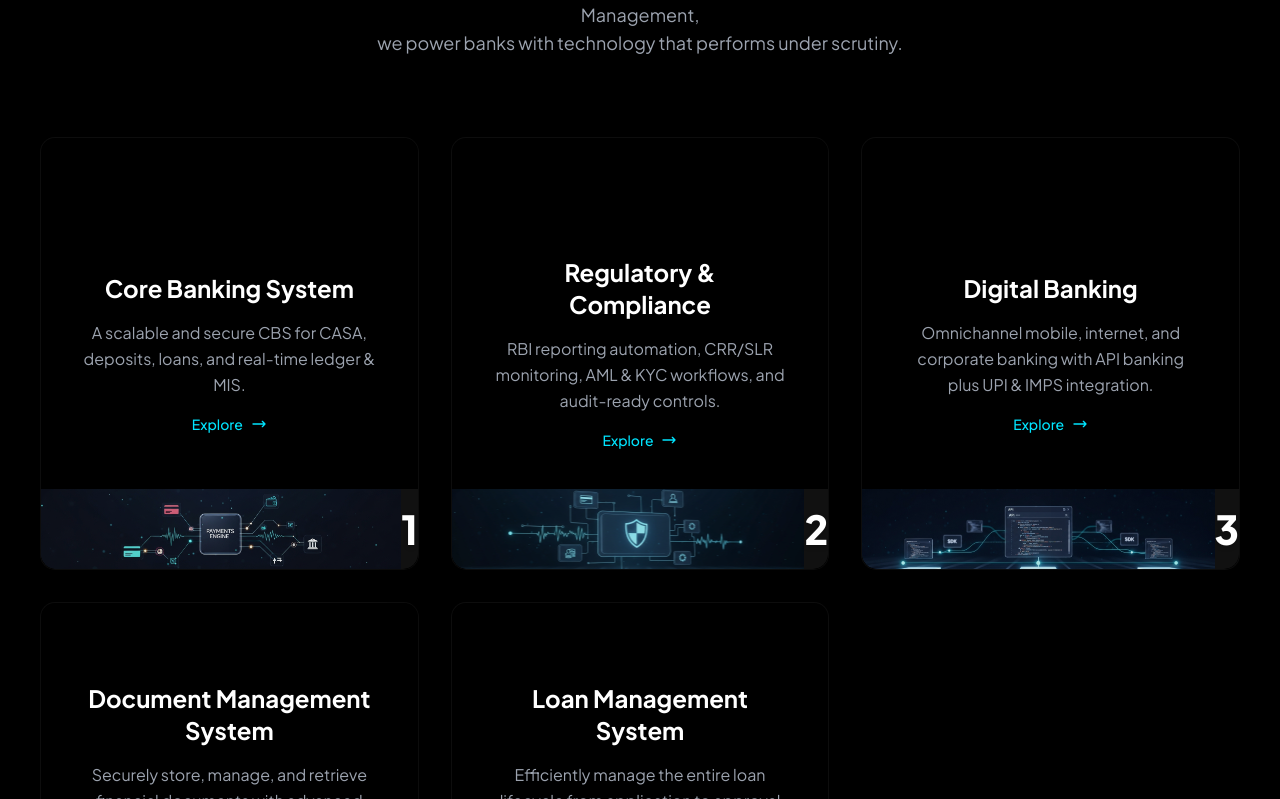
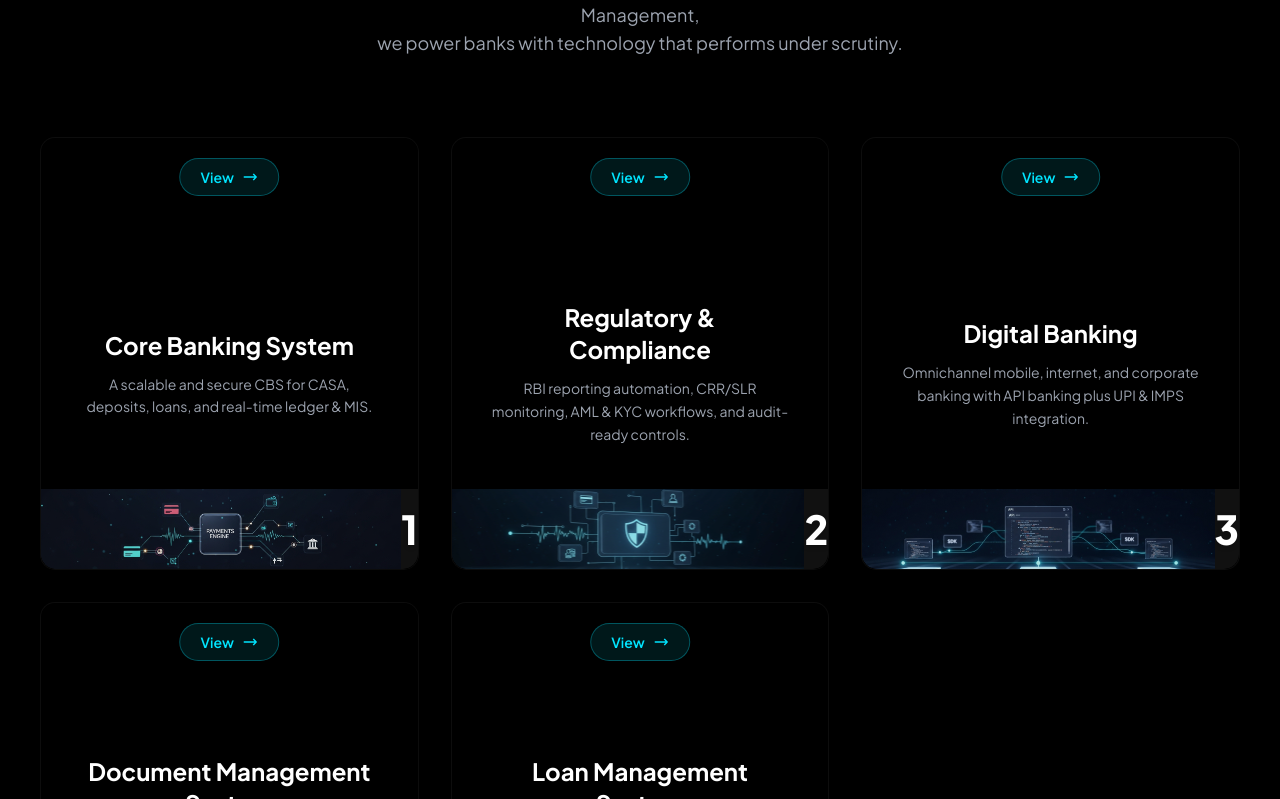
Before and after one commit to Niv097/LUMIEN, a Next.js app: page / in a window 1280 px wide. Shown: the part 1221-2020 px from the top of the page. Built offline with nearby package versions, Linux system fonts and the light colour scheme.

Commit message:
updated changes

```diff
--- a/src/app/globals.css
+++ b/src/app/globals.css
@@ -146,7 +146,7 @@ body {
 
 .number-card .face.face2 {
   background: #111;
-  transition: 0.5s cubic-bezier(0.4, 0, 0.2, 1);
+  transition: 0.25s cubic-bezier(0.4, 0, 0.2, 1);
   z-index: 20;
   overflow: hidden;
   border-radius: 15px;
@@ -163,7 +163,7 @@ body {
   height: 100%;
   background-size: cover;
   background-position: center;
-  transition: 0.5s cubic-bezier(0.4, 0, 0.2, 1);
+  transition: 0.25s cubic-bezier(0.4, 0, 0.2, 1);
 }
 
 .number-card:hover .face.face2 div,
@@ -189,7 +189,7 @@ body {
   font-size: 8rem;
   font-weight: 800;
   color: #fff;
-  transition: 0.5s cubic-bezier(0.4, 0, 0.2, 1);
+  transition: 0.25s cubic-bezier(0.4, 0, 0.2, 1);
   text-shadow: 0 2px 5px rgba(0, 0, 0, 0.2);
 }
 
--- a/src/app/platform/PlatformClient.tsx
+++ b/src/app/platform/PlatformClient.tsx
@@ -115,12 +115,12 @@ export default function PlatformClient({ data }: { data: PlatformData | null })
               ))}
             </div>
           </div>
-          <div className="relative h-[400px] w-full rounded-xl overflow-hidden border border-white/10 frame-hover-effect">
+          <div className="relative h-[260px] sm:h-[340px] lg:h-[420px] w-full rounded-xl overflow-hidden border border-white/10 frame-hover-effect bg-[#0a0f14]">
             <Image
               src="/images/API.jpg"
               alt="API Reference"
               fill
-              className="object-cover"
+              className="object-contain"
               priority
             />
           </div>
--- a/src/components/home/feature-cards.tsx
+++ b/src/components/home/feature-cards.tsx
@@ -11,8 +11,8 @@ const features = featureCardsContent.features;
 export function FeatureCards() {
     const containerRef = useRef<HTMLDivElement>(null);
     const isInView = useInView(containerRef, {
-        margin: "-100px 0px -100px 0px",
-        amount: 0.3
+        margin: "-50px 0px -50px 0px",
+        amount: 0.2
     });
 
     const [activeCards, setActiveCards] = useState<number[]>([]);
@@ -23,7 +23,7 @@ export function FeatureCards() {
             features.forEach((_, index) => {
                 const timeout = setTimeout(() => {
                     setActiveCards(prev => [...prev, index]);
-                }, index * 400 + 200);
+                }, index * 150 + 50);
                 timeouts.push(timeout);
             });
             return () => timeouts.forEach(clearTimeout);
@@ -40,27 +40,13 @@ export function FeatureCards() {
                     initial={{ opacity: 0, y: 20 }}
                     whileInView={{ opacity: 1, y: 0 }}
                     viewport={{ once: true }}
-                    transition={{ delay: i * 0.1 }}
+                    transition={{ delay: i * 0.08, duration: 0.35 }}
                     className={cn(
-                        "number-card group cursor-pointer",
+                        "number-card group",
                         activeCards.includes(i) ? "active" : ""
                     )}
                 >
-                    <Link href={feature.href} className="block w-full h-full relative z-30">
-                        <div className="face face1">
-                            <div className="content text-center">
-                                <h3 className="text-2xl font-bold mb-4 text-white">{feature.title}</h3>
-                                <p className="text-muted-foreground leading-relaxed">
-                                    {feature.description}
-                                </p>
-                                <div className="mt-4 flex items-center justify-center gap-2 text-primary text-sm font-medium">
-                                    <span>Explore</span>
-                                    <svg className="w-4 h-4" fill="none" viewBox="0 0 24 24" stroke="currentColor">
-                                        <path strokeLinecap="round" strokeLinejoin="round" strokeWidth={2} d="M17 8l4 4m0 0l-4 4m4-4H3" />
-                                    </svg>
-                                </div>
-                            </div>
-                        </div>
+                    {/* Face 2: background image + number */}
                     <div className="face face2">
                         <div
                             className="w-full h-full bg-cover bg-center"
@@ -68,7 +54,26 @@ export function FeatureCards() {
                         />
                         <h2>{i + 1}</h2>
                     </div>
+
+                    {/* Face 1: View button at top, then title + description */}
+                    <div className="face face1">
+                        {/* View button pinned to top of card */}
+                        <Link
+                            href={feature.href}
+                            className="absolute top-5 left-1/2 -translate-x-1/2 inline-flex items-center gap-2 px-5 py-2 rounded-full bg-primary/10 border border-primary/30 text-primary text-sm font-semibold hover:bg-primary hover:text-black transition-all duration-200 whitespace-nowrap z-30"
+                        >
+                            <span>View</span>
+                            <svg className="w-4 h-4" fill="none" viewBox="0 0 24 24" stroke="currentColor">
+                                <path strokeLinecap="round" strokeLinejoin="round" strokeWidth={2} d="M17 8l4 4m0 0l-4 4m4-4H3" />
+                            </svg>
                         </Link>
+                        <div className="content text-center w-full mt-10">
+                            <h3 className="text-2xl font-bold mb-3 text-white">{feature.title}</h3>
+                            <p className="text-muted-foreground leading-relaxed text-sm line-clamp-4">
+                                {feature.description}
+                            </p>
+                        </div>
+                    </div>
                 </motion.div>
             ))}
         </div>
```
Lines whose indentation alone changed are shown as unchanged.
